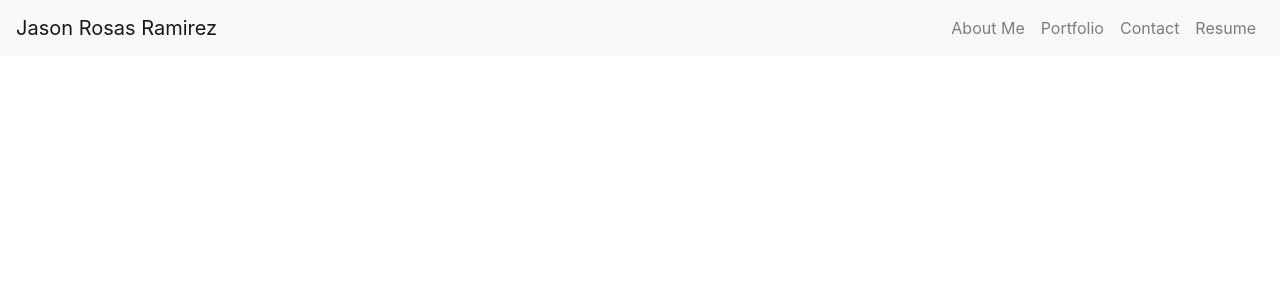
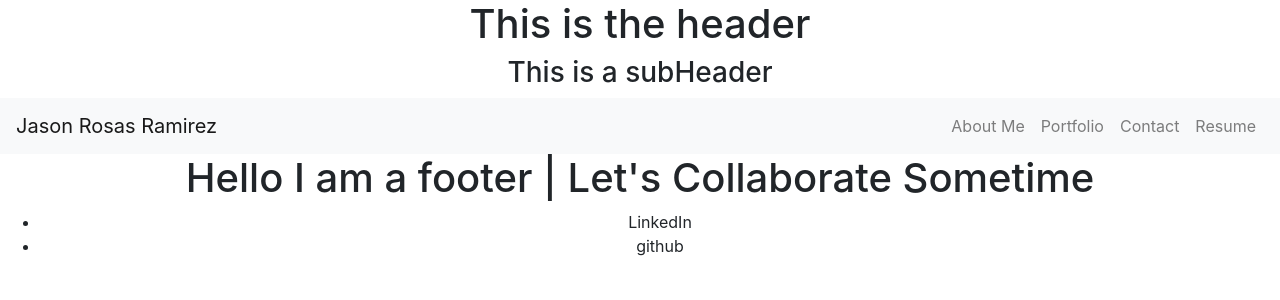
Before and after one commit to Jasonrosasramirez/react-portfolio-jason, a React (Create React App) app: page / in a window 1280 px wide. Shown: the top 300 px of the page. Built offline with nearby package versions, Linux system fonts and the light colour scheme.

Commit message:
more repo issues.. But more elements now appear on the webpage

```diff
--- a/src/App.js
+++ b/src/App.js
@@ -2,20 +2,31 @@ import logo from './logo.svg';
 import './App.css';
 
 /* -- Importing page components -- */
-import MyNavBar from './components/Navigation/MyNavBar.jsx';
-import MyFooter from './components/Footer/MyFooter';
+import MyNavBar from "./components/Navigation/MyNavBar.jsx";
+import MyHeader from "./components/Header/MyHeader.jsx";
+import MyFooter from "./components/Footer/MyFooter.jsx";
+import MyProject from "./components/Project/project.jsx";
 
 
 /* -- Import the pages -- */
 import About from "./pages/AboutMe/aboutMe.jsx";
 import Contact from "./pages/Contact/contact.jsx";
+import portfolio from "./pages/Portfolio/portfolio.jsx";
+import resume from "./pages/Resume/resume.jsx";
+
 
 /* -- Display to Page -- */
 function App() {
   return (
+
+    // This displays directly to the webpage
     <div className="App">
+      <MyHeader />
       <MyNavBar />
+
+      <MyFooter />
     </div>
+
 
 
   );
@@ -23,4 +34,4 @@ function App() {
 
 
 /* -- exporting -- */
-export default App;
+export default App; // accessed by ./index.js
--- a/src/components/Footer/MyFooter.jsx
+++ b/src/components/Footer/MyFooter.jsx
@@ -7,10 +7,12 @@ import "./MyFooter.css" // importing style sheet
 function MyFooter() {
     return (
         <footer>
-            <h1>Hello I am a footer</h1>
+            <h1>Hello I am a footer | Let's Collaborate Sometime </h1>
 
-
-
+            <ul>
+                <li href="https://www.linkedin.com/in/jason-rosas-ramirez/" target="_blank"> <a> LinkedIn </a></li> {/*<i class="fab fa-linkedin"></i>*/}
+                <li href="https://github.com/Jasonrosasramirez" target="_blank"> <a> github </a> </li> {/*<i class="fab fa-github-alt"></i>*/}
+            </ul>
         </footer>
 
     )
--- /dev/null
+++ b/src/components/Header/MyHeader.jsx
@@ -0,0 +1,14 @@
+import "./MyHeader.css";
+
+const MyHeader = () => {
+    return (
+        <header>
+            <h1>This is the header</h1>
+            <h3>This is a subHeader</h3>
+        </header>
+    )
+}
+
+
+/* -- Exporting --*/
+export default MyHeader;
--- a/src/components/Project/project.jsx
+++ b/src/components/Project/project.jsx
@@ -0,0 +1,14 @@
+import "./project.css";
+
+const MyProject = () => {
+    return(
+        <main>
+
+
+        </main>
+    )
+}
+
+
+/* -- exporting --*/
+export default MyProject;
--- a/src/pages/Resume/resume.jsx
+++ b/src/pages/Resume/resume.jsx
@@ -5,21 +5,20 @@ import "./resume.css";
 const Resume = () => {
     return (
         <div>
-            <h1>Reach out and let's collaborate sometime</h1>
+            <h1>The page for the resume</h1>
 
-            <div>
-                <h2> Best Methods of reaching out </h2>
 
-                <h2>LinkedIn</h2>
-
-                <h2>email</h2>
-
-                <h2>phone number</h2>
-
-            </div>
         </div>
     );
 };
 
 /* exporting */
 export default Resume // will be referenced by ../App.js
+
+
+/*
+
+<a href = "./Assets/Web Development Jason Rosas Ramirez.docx" download> <!--download button! -->
+<button type="button" class="btn btn-primary" id = "resumeButton">Download Resume</button>
+
+*/
```
Also changed, not shown: src/components/Header/MyHeader.css (added), src/pages/Portfolio/portfolio.css (added), src/pages/Portfolio/portfolio.jsx (added).
